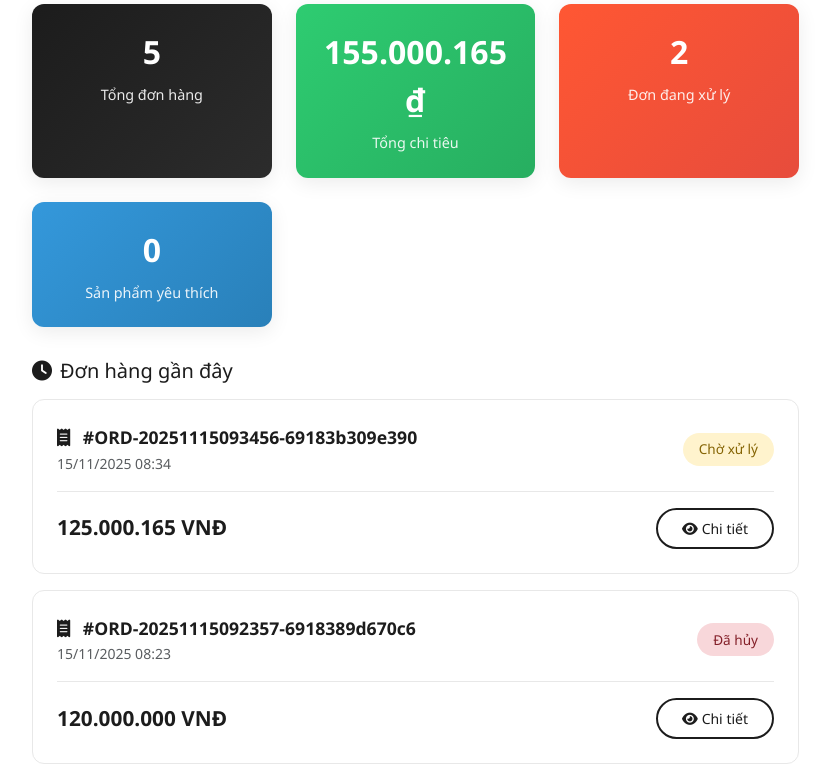
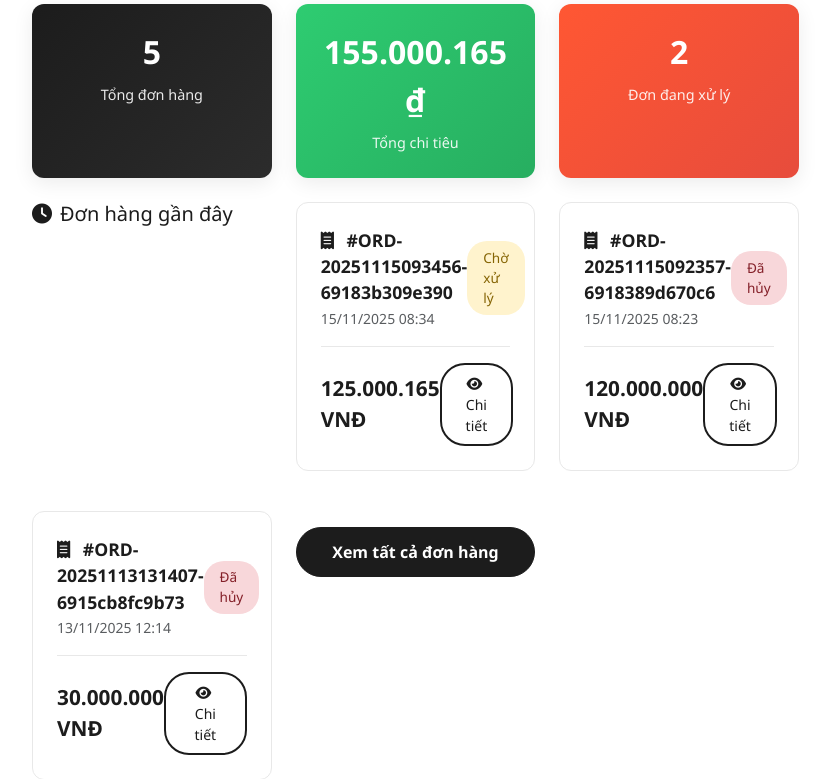
Before and after one commit to Tank1109/XEDIC-Website-M-y-nh, a PHP site: page /profile.php in a window 1280 px wide. Shown: the part 469-1248 px from the top of the page, without its empty margins (367-1197 px from the left). Run offline with PHP 8.4, Linux system fonts and the light colour scheme; the visitor is signed in with stand-in values (Sample User, id 1); data comes from the database, SQL or seed files in the repository; data that the repository does not hold is empty.

Commit message:
Update profile.php
Removed the wishlist count display from the profile page.

```diff
--- a/camera 18:11/camera/profile.php
+++ b/camera 18:11/camera/profile.php
@@ -443,11 +443,7 @@ $isEditing = isset($_GET['edit']);
                                         <div class="stat-value"><?= $stats['pending_orders'] ?></div>
                                         <div class="stat-label">Đơn đang xử lý</div>
                                     </div>
-                                    <div class="stat-card info">
-                                        <div class="stat-value"><?= $stats['wishlist_count'] ?></div>
-                                        <div class="stat-label">Sản phẩm yêu thích</div>
-                                    </div>
-                                </div>
+
 
                                 <!-- Recent Orders -->
                                 <h5 class="mb-3"><i class="fas fa-clock me-2"></i>Đơn hàng gần đây</h5>
```
